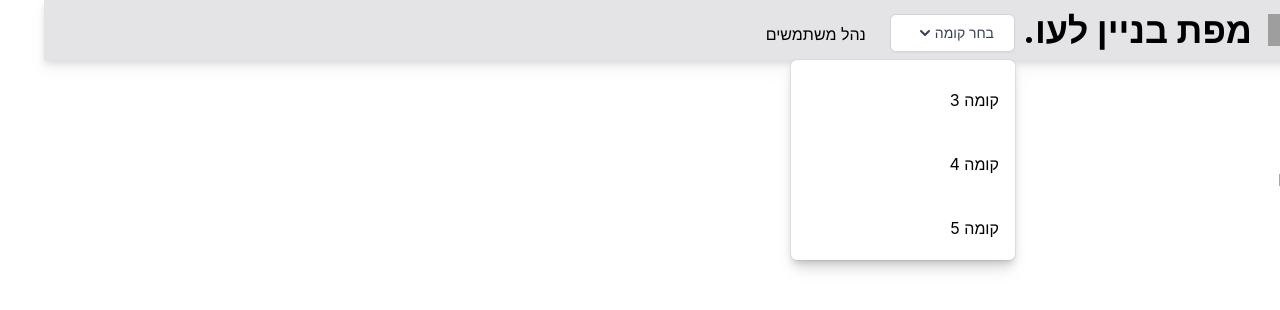
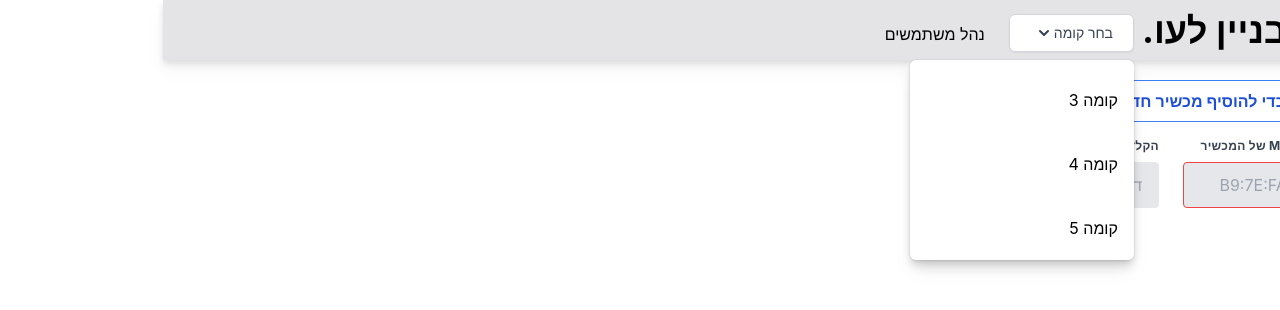
Before and after one commit to amazingProj/IndoorNavigationSystemClient, a React (Create React App) app: page /manageUsers in a window 1280 px wide. Shown: the top 310 px of the page. Built offline with nearby package versions, Linux system fonts and the light colour scheme; grey boxes are pictures that could not be loaded.

Commit message:
including a new user managing

```diff
--- a/src/components/manageUsers.jsx
+++ b/src/components/manageUsers.jsx
@@ -1,18 +1,47 @@
-import socketIOClient from "socket.io-client";
 import React, { useState, useEffect, useRef } from "react";
 
-const ManageUsers = () =>
+const ManageUsers = (props) =>
 {
+    var [isClicked, setIsClicked] = useState(false);
+    const pressMessage = "לחץ כאן כדי להוסיף  מכשיר חדש";
+    const userNameMsg = "הקלד שם המשתמש";
+    const macAddressMsg = "הקלד כאן את כתובת ה MAC של המכשיר";
+    const requiredField = "חובה למלא כתובת MAC"
+
+    const loading = () =>
+    {
+        setIsClicked(true)
+
+    }
+
+    useEffect(() => {
+        if (isClicked)
+        {
+
+        }
+    })
     return (
         <div>
-            <br />
-            <br />
-            <br />
-            <br />
-            <br />
-            <br />
-            <br />
-            Driver
+            <button className="content-center mt-20 mr-20 bg-transparent hover:bg-blue-500 text-blue-700 font-semibold hover:text-white py-2 px-4 border border-blue-500 hover:border-transparent rounded">
+                {pressMessage}
+            </button>
+            <form className="w-full max-w-lg mt-4 mr-4">
+                <div className="flex flex-wrap -mx-3 mb-6">
+                    <div className="w-full md:w-1/2 px-3 mb-6 md:mb-0">
+                    <label className="block uppercase tracking-wide text-gray-700 text-xs font-bold mb-2" for="grid-first-name">
+                        {macAddressMsg}
+                    </label>
+                    <input className="appearance-none block w-full bg-gray-200 text-gray-700 border border-red-500 rounded py-3 px-4 mb-3 leading-tight focus:outline-none focus:bg-white" id="grid-first-name" type="text" placeholder="דוגמא: 94:B9:7E:FA:92:22" />
+                        <p className="text-red-500 text-xs italic">{ requiredField }</p>
+                    </div>
+                    <div className="w-full md:w-1/2 px-3">
+                    <label className="block uppercase tracking-wide text-gray-700 text-xs font-bold mb-2" for="grid-last-name">
+                        {userNameMsg}
+                    </label>
+                    <input className="appearance-none block w-full bg-gray-200 text-gray-700 border border-gray-200 rounded py-3 px-4 leading-tight focus:outline-none focus:bg-white focus:border-gray-500" id="grid-last-name" type="text" placeholder="דוגמא: אסף הלל" />
+                    </div>
+                </div>
+            </form>
         </div>
     )
 }
```
